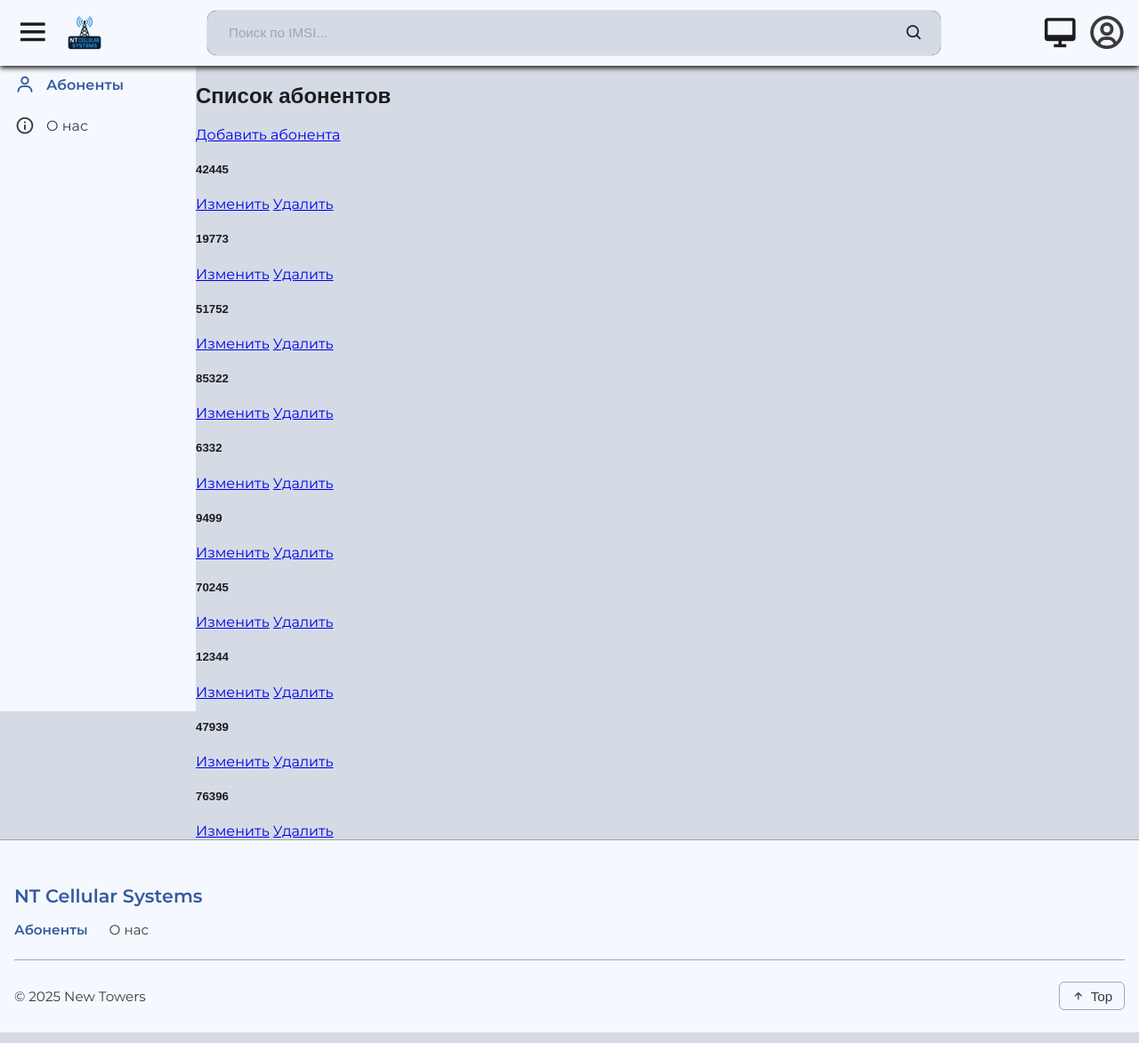
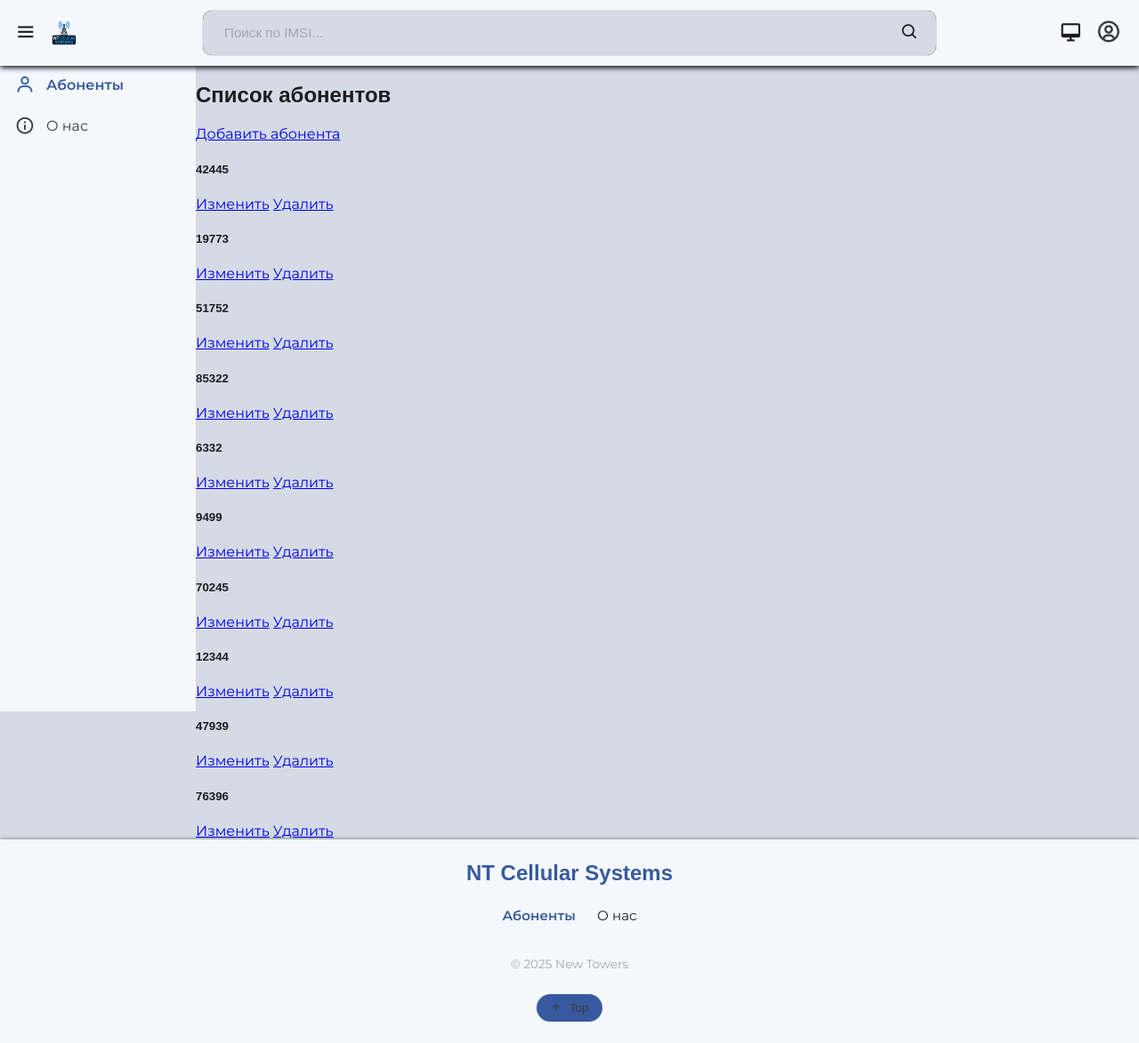
Before and after one commit to AlexanderCholiy/ts_core, a Django app: page / in a window 1280 px wide. Shown: the whole page at 89% size. Run offline with Django 3.2, Linux system fonts and the light colour scheme; the visitor is signed in with stand-in values (Sample User, id 1); parts of the project's set-up code (start-up, migrations or seed data) failed here and were passed over; some web fonts are replaced.

Commit message:
Добавили стили для footer

```diff
--- a/static/css/base.css
+++ b/static/css/base.css
@@ -3,14 +3,14 @@
   padding: 0;
   height: 100%;
   font-family: 'Montserrat', sans-serif;
+  color: var(--dark-color);
+  transition: color var(--transition-value);
   background-color: var(--light-add-background-color);
-  color: var(--dark-color);
-  transition: background-color var(--transition-value), color var(--transition-value);
 }
 
 body.dark {
+  color: var(--light-color);
   background-color: var(--dark-add-background-color);
-  color: var(--light-color);
 }
 
 .active {
--- a/static/css/includes/footer.css
+++ b/static/css/includes/footer.css
@@ -1,103 +1,140 @@
-/* === FOOTER: базовая обёртка === */
 footer {
+  width: 100%;
+  position: relative;
+  z-index: 10;
   background-color: var(--light-background-color);
-  color: var(--dark-add-color);
-  padding: 2rem 1rem 1rem;
-  border-top: 1px solid var(--light-gray-color);
-  font-size: 0.95rem;
-  transition: background-color var(--transition-value), color var(--transition-value);
+  margin-top: auto;
+  box-shadow: 0 2px 6px var(--dark-extra-color);
 }
 
 body.dark footer {
   background-color: var(--dark-background-color);
-  color: var(--light-add-color);
-  border-top: 1px solid var(--dark-gray-color);
+  box-shadow: 0 2px 6px var(--light-extra-color);
 }
 
-/* === Логотип в футере === */
-footer .logo h2 {
-  font-size: 1.3rem;
-  font-weight: 600;
-  margin-bottom: 1rem;
+.footer-container {
+  max-width: 1200px;
+  margin: 0 auto;
+  text-align: center;
+  display: flex;
+  flex-direction: column;
+  gap: 1.5rem;
+  padding-block: 1.5rem;
+}
+
+.footer-container .logo a {
+  font-size: 1.5rem;
+  font-weight: bold;
+  margin: 0;
+  color: var(--dark-blue-color);
+  text-decoration: none;
+  transition: color var(--transition-value);
+}
+
+body.dark .footer-container .logo a {
+  color: var(--light-blue-color);
+}
+
+.footer-container .logo a:hover {
+  color: var(--light-blue-color);
+}
+
+body.dark .footer-container .logo a:hover {
   color: var(--dark-blue-color);
 }
-body.dark footer .logo h2 {
-  color: var(--light-add-color);
-}
 
-/* === Footer menu (включаемый) — предполагаемый ul > li > a === */
-footer nav ul {
+.footer-nav ul {
   list-style: none;
   padding: 0;
-  margin: 0 0 1rem;
+  margin: 0;
   display: flex;
   flex-wrap: wrap;
+  justify-content: center;
   gap: 1.5rem;
 }
 
-footer nav a {
+.footer-nav li a {
+  color: inherit;
   text-decoration: none;
-  color: inherit;
-  transition: color 0.3s ease;
-}
-footer nav a:hover {
-  color: var(--accent-color, var(--dark-blue-color));
+  display: flex;
+  flex-direction: column;
+  align-items: center;
+  font-size: 0.95rem;
+  transition: color var(--transition-value);
 }
 
-/* === Низ футера: копирайт и кнопка вверх === */
-footer .bottom {
-  border-top: 1px solid var(--light-gray-color);
-  padding-top: 1rem;
-  margin-top: 1.5rem;
-  display: flex;
-  justify-content: space-between;
-  align-items: center;
-  flex-wrap: wrap;
-  gap: 1rem;
-}
-body.dark footer .bottom {
-  border-top: 1px solid var(--dark-gray-color);
+.footer-nav li a i {
+  font-size: 1.25rem;
+  margin-bottom: 0.25rem;
 }
 
-/* === Кнопка "наверх" === */
+.footer-nav li a:hover,
+.footer-nav li a.active {
+  color: var(--light-blue-color);
+}
+
+footer.dark .footer-nav li a:hover,
+footer.dark .footer-nav li a.active {
+  color: var(--dark-cyan-color);
+}
+
+.footer-container .bottom {
+  display: flex;
+  flex-direction: column;
+  align-items: center;
+  gap: 0.75rem;
+  font-size: 0.85rem;
+}
+
 #scroll-to-top {
-  background-color: transparent;
-  color: inherit;
-  border: 1px solid var(--light-gray-color);
-  padding: 0.4rem 0.8rem;
-  font-size: 0.95rem;
-  border-radius: 6px;
+  padding: 0.5rem 1rem;
+  background-color: var(--dark-blue-color);
+  color: var(--dark-add-color);
+  border: none;
+  border-radius: 999px;
   cursor: pointer;
+  font-weight: 500;
   display: flex;
   align-items: center;
-  gap: 0.4rem;
-  transition: all 0.3s ease;
-}
-#scroll-to-top:hover {
-  background-color: var(--light-add-background-color);
-  box-shadow: 0 2px 5px rgba(0, 0, 0, 0.08);
-}
-body.dark #scroll-to-top {
-  border-color: var(--dark-gray-color);
-}
-body.dark #scroll-to-top:hover {
-  background-color: var(--dark-add-background-color);
-  box-shadow: 0 2px 5px rgba(255, 255, 255, 0.08);
+  gap: 0.5rem;
+  transition: background-color var(--transition-value);
 }
 
-/* === Адаптация под маленький экран === */
+#scroll-to-top:hover {
+  background-color: var(--light-blue-color);
+}
+
+body.dark #scroll-to-top {
+  color: var(--light-add-color);
+  background-color: var(--light-blue-color);
+}
+
+body.dark #scroll-to-top:hover {
+  background-color: var(--dark-blue-color);
+}
+
+.bottom p {
+  color: var(--light-gray-color);
+}
+
+body.dark .bottom p {
+  color: var(--dark-gray-color);
+}
+
+/* Мобильная адаптация */
 @media (max-width: 768px) {
-  footer nav ul {
+  .footer-nav ul {
     flex-direction: column;
+    align-items: center;
     gap: 0.75rem;
   }
 
-  footer .bottom {
-    flex-direction: column;
-    align-items: flex-start;
+  .footer-container .logo h2 {
+    font-size: 1.25rem;
   }
 
   #scroll-to-top {
-    align-self: flex-end;
+    font-size: 0.9rem;
+    padding: 0.5rem 0.75rem;
   }
 }
--- a/static/css/includes/header.css
+++ b/static/css/includes/header.css
@@ -36,7 +36,7 @@
 
 /* Логотип */
 .logo-img {
-  height: 50px;
+  height: 36px;
   width: auto;
   display: none; /* показываем один из двух в зависимости от темы */
 }
@@ -58,7 +58,7 @@
   border: none;
   cursor: pointer;
   color: inherit;
-  font-size: 2.6rem;
+  font-size: 1.6rem;
   padding: 0;
   margin: 0;
   display: flex;
@@ -68,21 +68,21 @@
 
 /* Иконка пользователя */
 .user-icon {
-  width: 40px;
-  height: 40px;
+  width: 36px;
+  height: 36px;
   border-radius: 50%;
   object-fit: cover;
 }
 
 /* Фоллбек иконка пользователя */
 .user-icon-fallback {
-  width: 40px;
-  height: 40px;
+  width: 36px;
+  height: 36px;
   border-radius: 50%;
   display: flex;
   align-items: center;
   justify-content: center;
-  font-size: 2.8rem;
+  font-size: 1.8rem;
   color: var(--dark-add-color);
   transition: color var(--transition-value);
 }
--- a/static/css/includes/sidebar.css
+++ b/static/css/includes/sidebar.css
@@ -15,8 +15,13 @@
   flex: 1;
   display: flex;
   flex-direction: column;
-  transition: margin-left var(--transition-value);
+  transition: margin-left var(--transition-value), background-color var(--transition-value);
   margin-left: var(--sidebar-width);
+  background-color: var(--light-add-background-color);
+}
+
+body.dark .main-area {
+  background-color: var(--dark-add-background-color);
 }
 
 .sidebar.collapsed ~ .main-area {
@@ -46,6 +51,7 @@
 /* === Внутренний контейнер с компенсацией header === */
 .sidebar-content {
   margin-top: var(--header-height);
+  margin-bottom: var(--footer-height);
   transition: margin-top var(--transition-value);
 }
 
@@ -133,7 +139,7 @@
     height: 100vh;
     transform: translateX(100%);
     transition: transform var(--transition-value);
-    z-index: 1100;
+    z-index: 20;
   }
 
   .sidebar.mobile-open {
--- a/static/css/root.css
+++ b/static/css/root.css
@@ -2,8 +2,8 @@
     --transition-value: 1.2s ease;
     --header-height: 72px;
     --sidebar-width: 220px;
-    --sidebar-collapsed-width: 70px;
-    --footer-height: 60px;
+    --sidebar-collapsed-width: 60px;
+    --footer-height: 220px;
 
     --light-background-color: #f5f9ff;
     --light-add-background-color: #d5dbe5;
--- a/templates/includes/footer.html
+++ b/templates/includes/footer.html
@@ -1,6 +1,9 @@
 <footer>
+  <div class="footer-container">
     <div class="logo">
-      <h2>NT Cellular Systems</h2>
+        <a href="{% url 'open5gs:index' %}" title="На главную">
+          NT Cellular Systems
+        </a>
     </div>
 
     {% include "includes/footer_menu.html" %}
@@ -11,4 +14,5 @@
           <i class="bx bx-up-arrow-alt"></i> Top
       </button>
     </div>
+  </div>
 </footer>
--- a/templates/includes/footer_menu.html
+++ b/templates/includes/footer_menu.html
@@ -1,22 +1,16 @@
-<nav>
+<nav class="footer-nav">
   <ul>
     {% with request.resolver_match.view_name as view_name %}
       <li>
-          <a
-            href="{% url 'open5gs:index' %}"
-            class="nav-link
-            {% if view_name  == 'open5gs:index' %}active{% endif %}"
-            >
-            Абоненты
+        <a href="{% url 'open5gs:index' %}"
+            class="{% if view_name == 'open5gs:index' %}active{% endif %}">
+          <span>Абоненты</span>
         </a>
       </li>
       <li>
-          <a
-            href="{% url 'pages:about' %}"
-            class="nav-link
-            {% if view_name  == 'pages:about' %}active{% endif %}"
-            >
-            О нас
+        <a href="{% url 'pages:about' %}"
+            class="{% if view_name == 'pages:about' %}active{% endif %}">
+          <span>О нас</span>
         </a>
       </li>
     {% endwith %}
```
Lines whose indentation alone changed are shown as unchanged.
